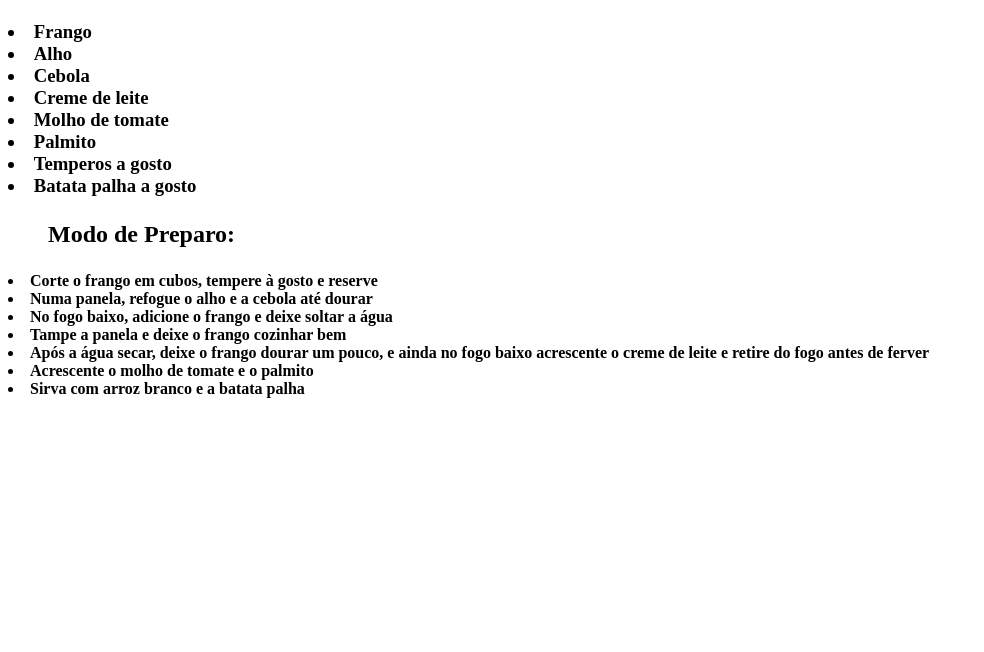
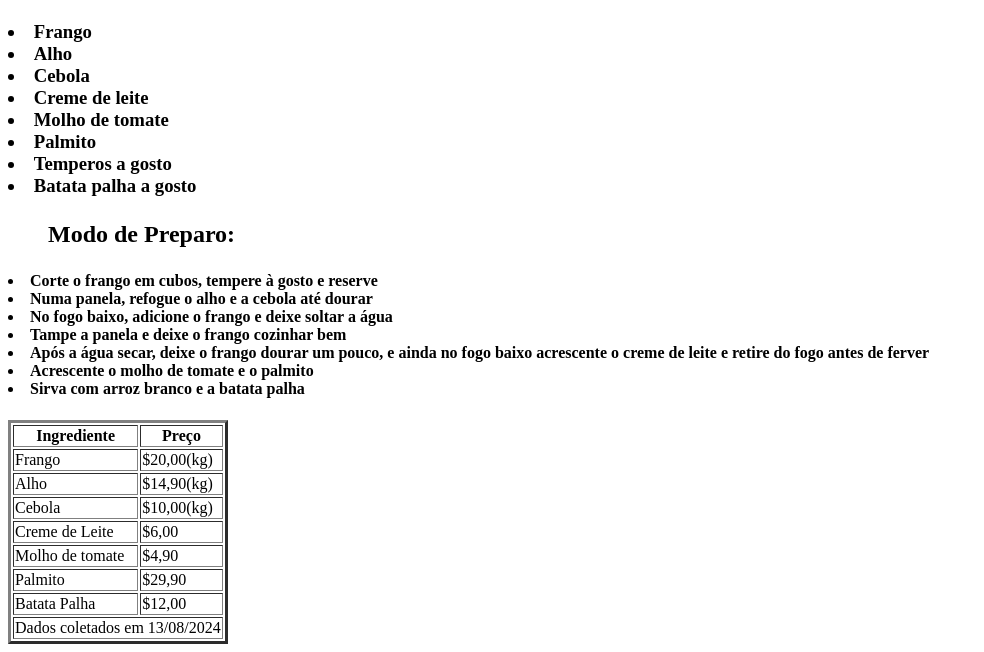
Before and after one commit to analuksik/paginareceita, a plain HTML site: page index.html in a window 1280 px wide. Shown: the part 420-1072 px from the top of the page, without its empty margins (0-984 px from the left). Before the commit the page ends 840 px from the top, so only its background shows below. Drawn offline with Linux system fonts and the light colour scheme.

Commit message:
segunda versãp

```diff
--- a/index.html
+++ b/index.html
@@ -35,8 +35,67 @@
             <li>Acrescente o molho de tomate e o palmito</li>
             <li>Sirva com arroz branco e a batata palha</li>
 
+        </h4>
 
-        </h4>
+        <table border="3">
+            <thead>
+
+                <th>Ingrediente</th>
+                <th>Preço</th>
+
+            </thead>
+
+            <tbody>
+
+                <tr>
+
+                 <td>Frango</td>
+                 <td>$20,00(kg)</td>
+
+                </tr>
+
+                <tr>
+                    <td>Alho</td>
+                    <td>$14,90(kg)</td>
+                </tr>
+
+
+                <tr>
+                    <td>Cebola</td>
+                    <td>$10,00(kg)</td>
+                </tr>
+
+
+                <tr>
+                    <td>Creme de Leite</td>
+                    <td>$6,00</td>
+                </tr>
+
+
+                <tr>
+                    <td>Molho de tomate</td>
+                    <td>$4,90</td>
+                </tr>
+
+
+                <tr>
+                    <td>Palmito</td>
+                    <td>$29,90</td>
+                </tr>
+
+                <tr>
+                    <td>Batata Palha</td>
+                    <td>$12,00</td>
+                </tr>
+
+                <tfoot>
+                    <td colspan="2">Dados coletados em 13/08/2024</td>
+                </tfoot>
+
+
+            </tbody>
+
+        </table>
     </body>
 
 
```
